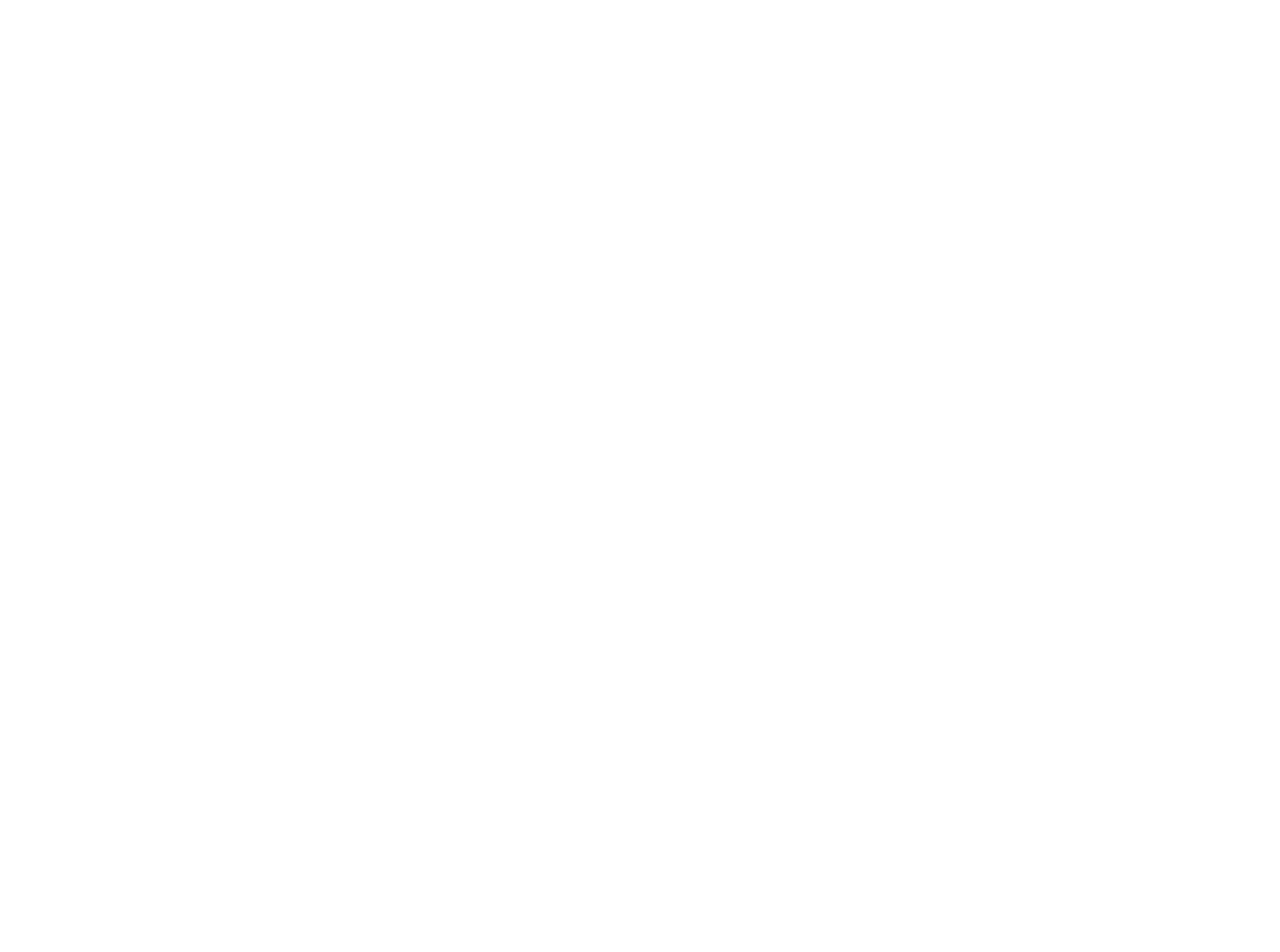
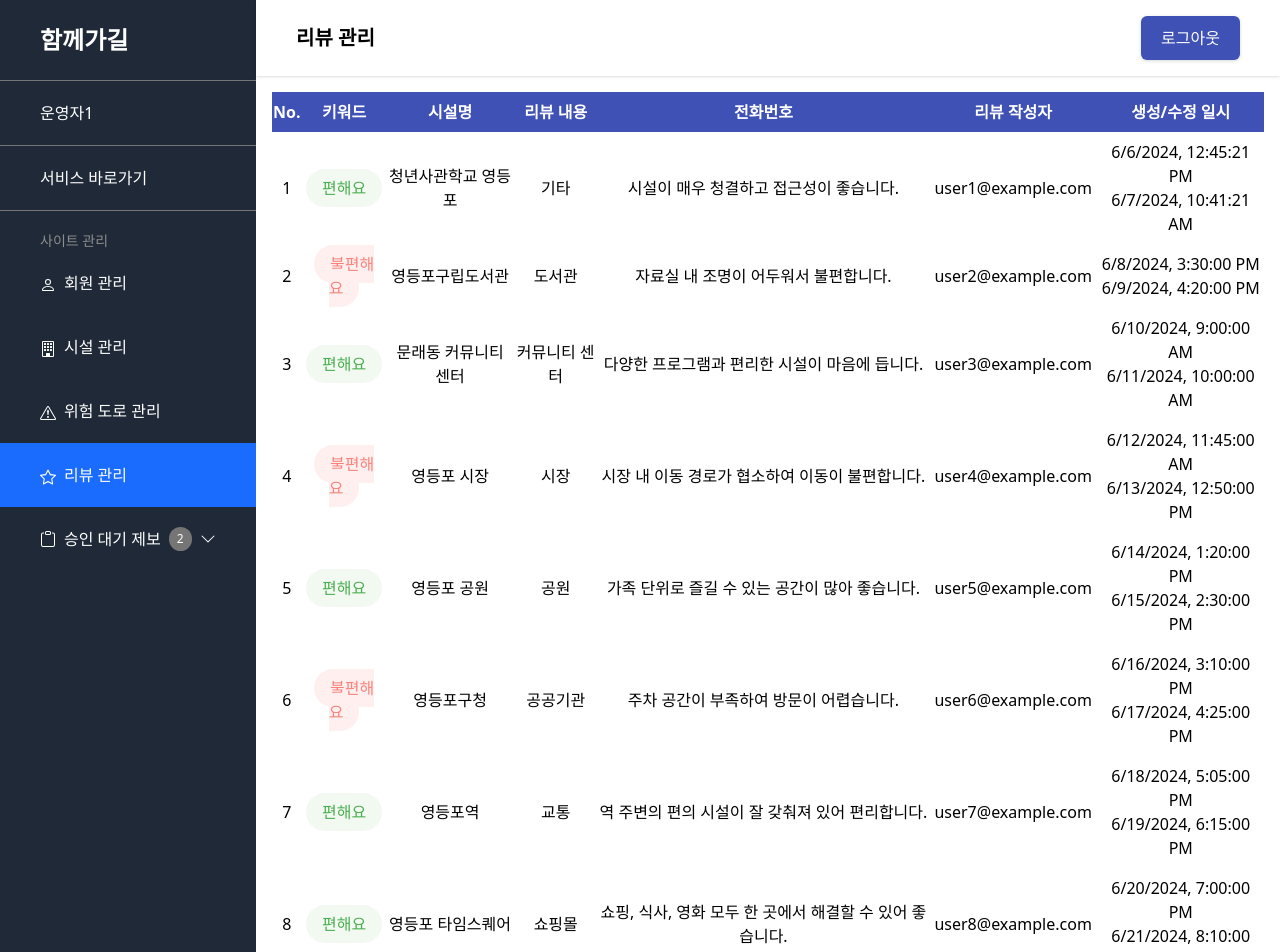
Before and after one commit to SESAC-TEAM-SLOPED/sloped-fe, a React (Create React App) app: page /admin/review in a window 1280 px wide. Before the commit this address had no page. Shown: the top 952 px of the page. Before the commit the page ends 800 px from the top, so only its background shows below. Built offline with nearby package versions, Linux system fonts and the light colour scheme.

Commit message:
Feat: 관리자 페이지 리뷰 관리 페이지 UI 추가 (#70

```diff
--- a/src/components/AdminLayout/AdminSidebar.tsx
+++ b/src/components/AdminLayout/AdminSidebar.tsx
@@ -53,14 +53,14 @@
         </Link>
         <Link
           to="/admin/roads"
-          className={`block px-10 py-5 w-full text-left ${pathname === "roads" ? "bg-[#1A6CFF]" : ""}`}
+          className={`block px-10 py-5 w-full text-left ${pathname === "/admin/road" ? "bg-[#1A6CFF]" : ""}`}
         >
           <BsExclamationTriangle className="inline-block mr-2" />
           위험 도로 관리
         </Link>
         <Link
           to="/admin/review"
-          className={`block px-10 py-5 w-full text-left ${pathname === "reviews" ? "bg-[#1A6CFF]" : ""}`}
+          className={`block px-10 py-5 w-full text-left ${pathname === "/admin/review" ? "bg-[#1A6CFF]" : ""}`}
         >
           <BsStar className="inline-block mr-2" />
           리뷰 관리
--- a/src/components/AdminLayout/AdminTitle.tsx
+++ b/src/components/AdminLayout/AdminTitle.tsx
@@ -11,9 +11,9 @@
         return "회원 관리";
       case "/admin/facility":
         return "시설 관리";
-      case "/admin/traffic":
+      case "/admin/road":
         return "통행 불편 제보 관리";
-      case "reviews":
+      case "/admin/review":
         return "리뷰 관리";
       case "pendingReports":
         return "승인 대기 제보";
--- a/src/components/AdminPageForm/AdminFacilityForm.tsx
+++ b/src/components/AdminPageForm/AdminReviewForm.tsx
@@ -1,25 +1,24 @@
 import React, { useState, useEffect } from "react";
 
 // 회원 데이터 타입 정의
-interface Facility {
+interface Review {
   id: string;
+  isConvenient: boolean; //편해요 - 1, 불편해요 - 0
   name: string; //시설명
-  facilityType: string; //시설 구분
-  address: string; //주소
-  phoneNumber: string; //전화번호
-  accessibilityFeatures: string; //입구턱, 경사로, 엘리베이터 유무
-  openingHours: string; //영업 시간
+  reviewType: string; //시설 구분
+  reviewContext: string; // 리뷰 내용
+  reporterId: string; //제보자 아이디(이메일)
   createdAt: string; //생성 일시
   modifiedAt: string; //수정 일시
 }
 
-interface AdminFacilityFormProps {
-  data: Facility[];
+interface AdminReviewFormProps {
+  data: Review[];
 }
 
-const AdminFacilityForm = ({ data }: AdminFacilityFormProps) => {
+const AdminReviewForm = ({ data }: AdminReviewFormProps) => {
   const [page, setPage] = useState(1);
-  const [Facilitys, setFacilitys] = useState<Facility[]>([]);
+  const [reviews, setReviews] = useState<Review[]>([]);
 
   const itemsPerPage = 10;
   const totalPages = Math.ceil(data.length / itemsPerPage);
@@ -27,7 +26,7 @@
   useEffect(() => {
     const startIndex = (page - 1) * itemsPerPage;
     const endIndex = startIndex + itemsPerPage;
-    setFacilitys(data.slice(startIndex, endIndex));
+    setReviews(data.slice(startIndex, endIndex));
   }, [page, data]);
 
   const handlePageChange = (newPage: number) => {
@@ -42,30 +41,38 @@
         <thead className="bg-[#3F51B5] text-white">
           <tr>
             <th className="py-2">No.</th>
+            <th className="py-2">키워드</th>
             <th className="py-2">시설명</th>
-            <th className="py-2">시설구분</th>
-            <th className="py-2">주소</th>
+            <th className="py-2">리뷰 내용</th>
             <th className="py-2">전화번호</th>
-            <th className="py-2">입구턱, 경사로, 엘리베이터 유무</th>
-            <th className="py-2">영업 시간</th>
+            <th className="py-2">리뷰 작성자</th>
             <th className="py-2">생성/수정 일시</th>
           </tr>
         </thead>
         <tbody>
-          {Facilitys.map((Facility, index) => (
-            <tr key={Facility.id} className="text-center">
+          {reviews.map((Review, index) => (
+            <tr key={Review.id} className="text-center">
               <td className="py-2">{(page - 1) * itemsPerPage + index + 1}</td>
-              <td className="py-2">{Facility.name}</td>
-              <td className="py-2">{Facility.facilityType}</td>
-              <td className="py-2">{Facility.address}</td>
-              <td className="py-2">{Facility.phoneNumber}</td>
-              <td className="py-2">{Facility.accessibilityFeatures}</td>
-              <td className="py-2">{Facility.openingHours}</td>
+              <td className="py-2">
+                <span
+                  className={`px-4 py-2 rounded-full ${
+                    Review.isConvenient
+                      ? "bg-[#F1F9F1] text-[#4caf50]"
+                      : "bg-[#FFF0EF] text-[#F8837C]"
+                  }`}
+                >
+                  {Review.isConvenient ? "편해요" : "불편해요"}
+                </span>
+              </td>
+              <td className="py-2">{Review.name}</td>
+              <td className="py-2">{Review.reviewType}</td>
+              <td className="py-2">{Review.reviewContext}</td>
+              <td className="py-2">{Review.reporterId}</td>
               <td className="py-2">
                 <div>
-                  {new Date(Facility.createdAt).toLocaleString()}
+                  {new Date(Review.createdAt).toLocaleString()}
                   <br />
-                  {new Date(Facility.modifiedAt).toLocaleString()}
+                  {new Date(Review.modifiedAt).toLocaleString()}
                 </div>
               </td>
             </tr>
@@ -95,4 +102,4 @@
   );
 };
 
-export default AdminFacilityForm;
+export default AdminReviewForm;
--- a/src/components/MyPageForm/MyReviewEditorForm.tsx
+++ b/src/components/MyPageForm/MyReviewEditorForm.tsx
@@ -20,7 +20,7 @@
   };
 
   const handleComfortLevel = (level: string) => {
-    setComfortLevel(level);
+    setComfortLevel(level); // 향후 boolean으로 변경?
   };
 
   const handlePhotoUpload = (e: ChangeEvent<HTMLInputElement>) => {
--- /dev/null
+++ b/src/pages/AdminPage/AdminReview.tsx
@@ -0,0 +1,116 @@
+import React from "react";
+import AdminReviewForm from "../../components/AdminPageForm/AdminReviewForm";
+
+// 임시 데이터
+const tempReviews = [
+  {
+    id: "id1",
+    isConvenient: true,
+    name: "청년사관학교 영등포",
+    reviewType: "기타",
+    reviewContext: "시설이 매우 청결하고 접근성이 좋습니다.",
+    reporterId: "user1@example.com",
+    createdAt: "2024-06-06T12:45:21Z",
+    modifiedAt: "2024-06-07T10:41:21Z",
+  },
+  {
+    id: "id2",
+    isConvenient: false,
+    name: "영등포구립도서관",
+    reviewType: "도서관",
+    reviewContext: "자료실 내 조명이 어두워서 불편합니다.",
+    reporterId: "user2@example.com",
+    createdAt: "2024-06-08T15:30:00Z",
+    modifiedAt: "2024-06-09T16:20:00Z",
+  },
+  {
+    id: "id3",
+    isConvenient: true,
+    name: "문래동 커뮤니티 센터",
+    reviewType: "커뮤니티 센터",
+    reviewContext: "다양한 프로그램과 편리한 시설이 마음에 듭니다.",
+    reporterId: "user3@example.com",
+    createdAt: "2024-06-10T09:00:00Z",
+    modifiedAt: "2024-06-11T10:00:00Z",
+  },
+  {
+    id: "id4",
+    isConvenient: false,
+    name: "영등포 시장",
+    reviewType: "시장",
+    reviewContext: "시장 내 이동 경로가 협소하여 이동이 불편합니다.",
+    reporterId: "user4@example.com",
+    createdAt: "2024-06-12T11:45:00Z",
+    modifiedAt: "2024-06-13T12:50:00Z",
+  },
+  {
+    id: "id5",
+    isConvenient: true,
+    name: "영등포 공원",
+    reviewType: "공원",
+    reviewContext: "가족 단위로 즐길 수 있는 공간이 많아 좋습니다.",
+    reporterId: "user5@example.com",
+    createdAt: "2024-06-14T13:20:00Z",
+    modifiedAt: "2024-06-15T14:30:00Z",
+  },
+  {
+    id: "id6",
+    isConvenient: false,
+    name: "영등포구청",
+    reviewType: "공공기관",
+    reviewContext: "주차 공간이 부족하여 방문이 어렵습니다.",
+    reporterId: "user6@example.com",
+    createdAt: "2024-06-16T15:10:00Z",
+    modifiedAt: "2024-06-17T16:25:00Z",
+  },
+  {
+    id: "id7",
+    isConvenient: true,
+    name: "영등포역",
+    reviewType: "교통",
+    reviewContext: "역 주변의 편의 시설이 잘 갖춰져 있어 편리합니다.",
+    reporterId: "user7@example.com",
+    createdAt: "2024-06-18T17:05:00Z",
+    modifiedAt: "2024-06-19T18:15:00Z",
+  },
+  {
+    id: "id8",
+    isConvenient: true,
+    name: "영등포 타임스퀘어",
+    reviewType: "쇼핑몰",
+    reviewContext: "쇼핑, 식사, 영화 모두 한 곳에서 해결할 수 있어 좋습니다.",
+    reporterId: "user8@example.com",
+    createdAt: "2024-06-20T19:00:00Z",
+    modifiedAt: "2024-06-21T20:10:00Z",
+  },
+  {
+    id: "id9",
+    isConvenient: false,
+    name: "영등포구 노인복지관",
+    reviewType: "복지관",
+    reviewContext: "프로그램이 다양하지 않아 아쉽습니다.",
+    reporterId: "user9@example.com",
+    createdAt: "2024-06-22T21:40:00Z",
+    modifiedAt: "2024-06-23T22:50:00Z",
+  },
+  {
+    id: "id10",
+    isConvenient: true,
+    name: "영등포구립미술관",
+    reviewType: "미술관",
+    reviewContext: "전시 작품이 다채롭고, 관람 경험이 좋았습니다.",
+    reporterId: "user10@example.com",
+    createdAt: "2024-06-24T23:30:00Z",
+    modifiedAt: "2024-06-25T24:40:00Z",
+  },
+];
+
+const AdminReview = () => {
+  return (
+    <div>
+      <AdminReviewForm data={tempReviews} />
+    </div>
+  );
+};
+
+export default AdminReview;
--- a/src/routes/Router.tsx
+++ b/src/routes/Router.tsx
@@ -24,6 +24,8 @@
 import AdminLayout from "../components/AdminLayout/AdminLayout";
 import AdminFacility from "../pages/AdminPage/AdminFacility";
 import AdminRoadReport from "../pages/AdminPage/AdminRoadReport";
+import AdminReview from "../pages/AdminPage/AdminReview";
+
 const Router = () => {
   return (
     <BrowserRouter>
@@ -53,7 +55,8 @@
           <Route path="/admin/reports/facility" element={<AdminReport />} />
           <Route path="/admin/user" element={<AdminUser />} />
           <Route path="/admin/facility" element={<AdminFacility />} />
-          <Route path="/admin/traffic" element={<AdminRoadReport />} />
+          <Route path="/admin/road" element={<AdminRoadReport />} />
+          <Route path="/admin/review" element={<AdminReview />} />
         </Route>
       </Routes>
     </BrowserRouter>
```
